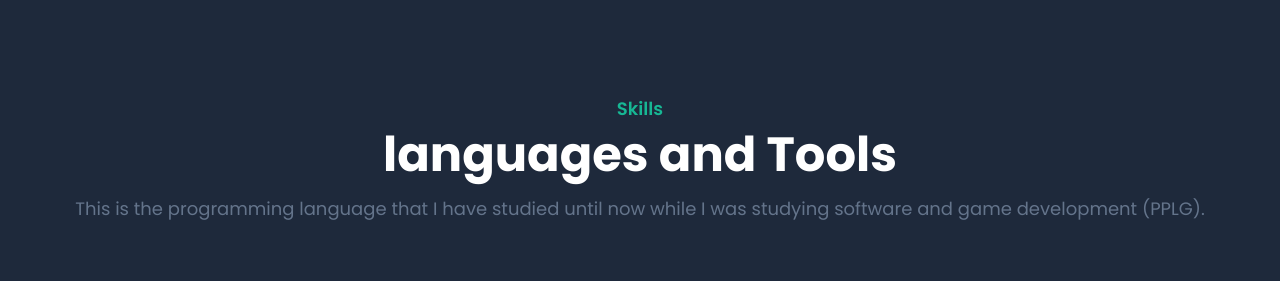
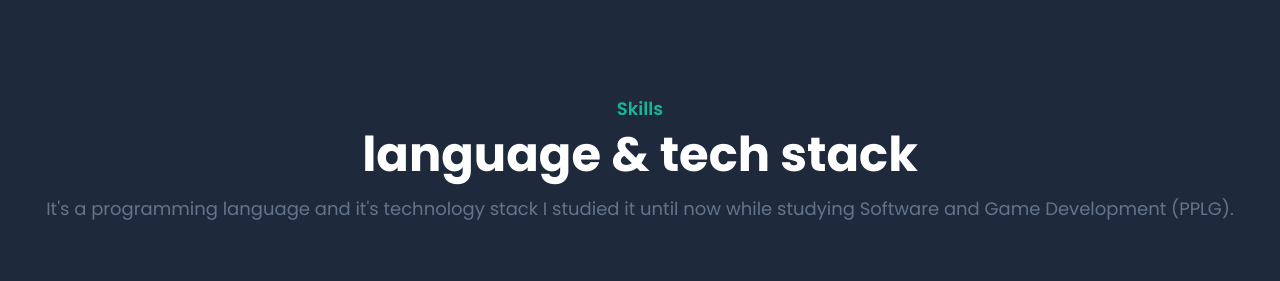
Before and after one commit to zfosix/simple-portfolio-tailwindcss-zian, a website: page index.html in a window 1280 px wide. Shown: the part 3780-4061 px from the top of the page. Drawn offline with nearby package versions, Linux system fonts and the light colour scheme.

Commit message:
Update Portfolio

```diff
--- a/index.html
+++ b/index.html
@@ -386,10 +386,10 @@
         <div class="mx-auto mb-16 text-center">
           <h4 class="mb-2 text-lg font-semibold text-primary">Skills</h4>
           <h2 class="mb-4 text-3xl font-bold text-white dark:text-dark sm:text-4xl lg:text-5xl">
-            languages and Tools
+            language & tech stack
           </h2>
-          <p class="text-md font-medium dark:text-dark text-secondary md:text-lg">This is the programming language that
-            I have studied until now while I was studying software and game development (PPLG).</p>
+          <p class="text-md font-medium dark:text-dark text-secondary md:text-lg">It's a programming language and it's technology stack
+            I studied it until now while studying Software and Game Development (PPLG). </p>
         </div>
       </div>
 
```
